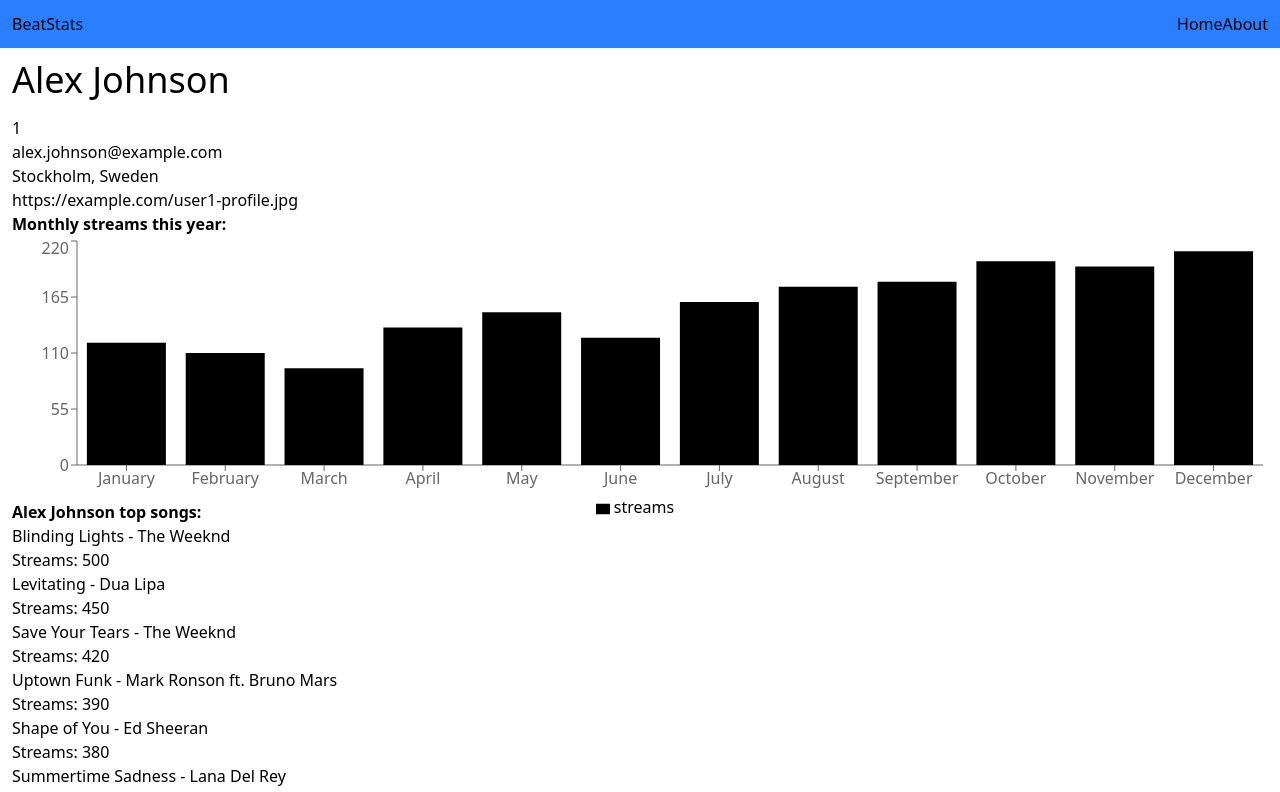
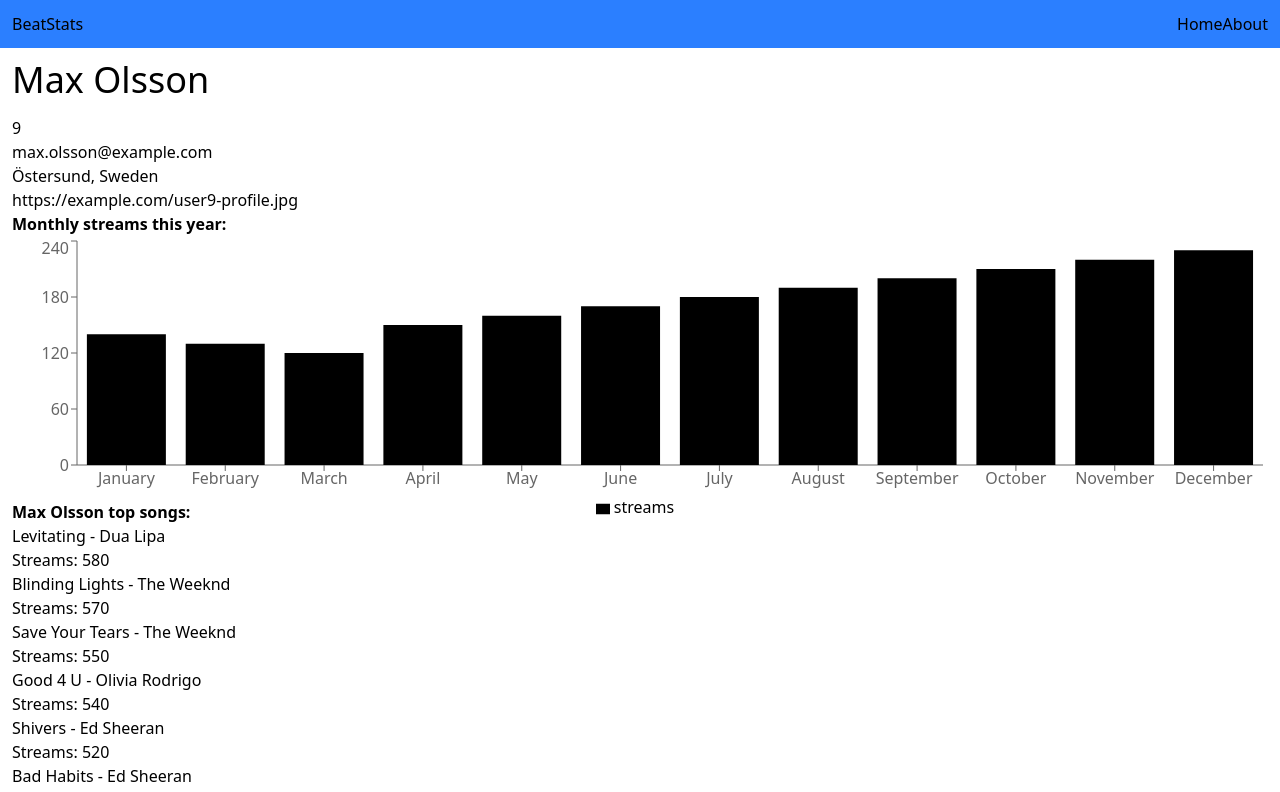
Before and after one commit to elinstella/dashboard-react-individuell, a React (Vite) app in the folder dashboard-lkpg/: page / in a window 1280 px wide. Shown: the top 792 px of the page. Built offline with nearby package versions, Linux system fonts and the light colour scheme.

Commit message:
update header

```diff
--- a/dashboard-lkpg/src/components/Dashboard.jsx
+++ b/dashboard-lkpg/src/components/Dashboard.jsx
@@ -11,7 +11,7 @@ import {
 
 function Dashboard() {
   // Ändra [0] => [2] t.ex för annan user
-  const userMusicStats = mockData.users[0];
+  const userMusicStats = mockData.users[8];
 
   return (
     <main className='p-3'>
--- a/dashboard-lkpg/src/components/NavHeader.jsx
+++ b/dashboard-lkpg/src/components/NavHeader.jsx
@@ -1,7 +1,7 @@
 function NavHeader() {
   return (
     <nav className='flex justify-between bg-blue-500 p-3'>
-      <h1>BeatStats</h1>
+      <a href='#'>BeatStats</a>
       <ul className='flex'>
         <li>
           <a href='#'>Home</a>
```
